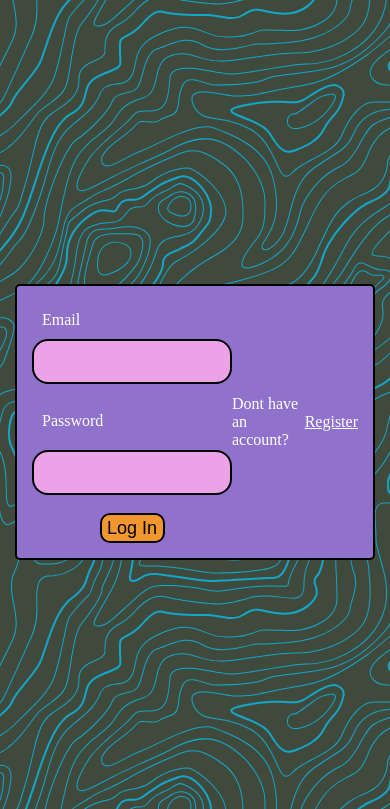
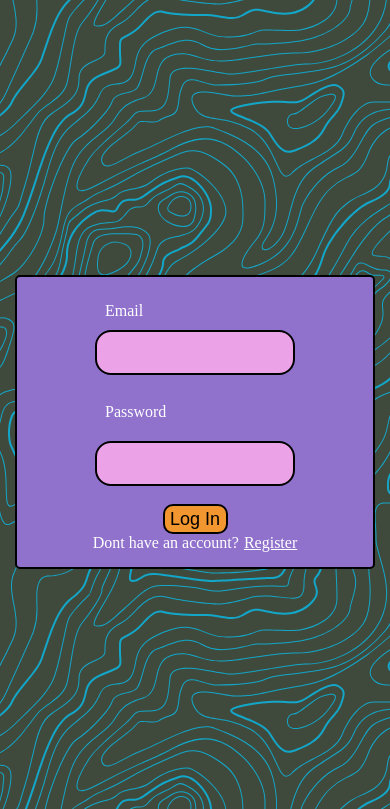
Before and after one commit to wolfsige/wolf_collector_mk2, a Flask app: page /login in a window 390 px wide. Shown: the part 43-852 px from the top of the page. Run offline with Flask 2, Linux system fonts and the light colour scheme; some libraries are stand-ins or nearby versions.

Commit message:
add responsive design css

```diff
--- a/myapp/static/style/login.css
+++ b/myapp/static/style/login.css
@@ -84,3 +84,11 @@ input#submit {
 label {
   padding: 10px;
 }
+
+@media (max-width: 500px) {
+  .container {
+    justify-content: center;
+    align-items: center;
+    flex-direction: column;
+  }
+}
```
